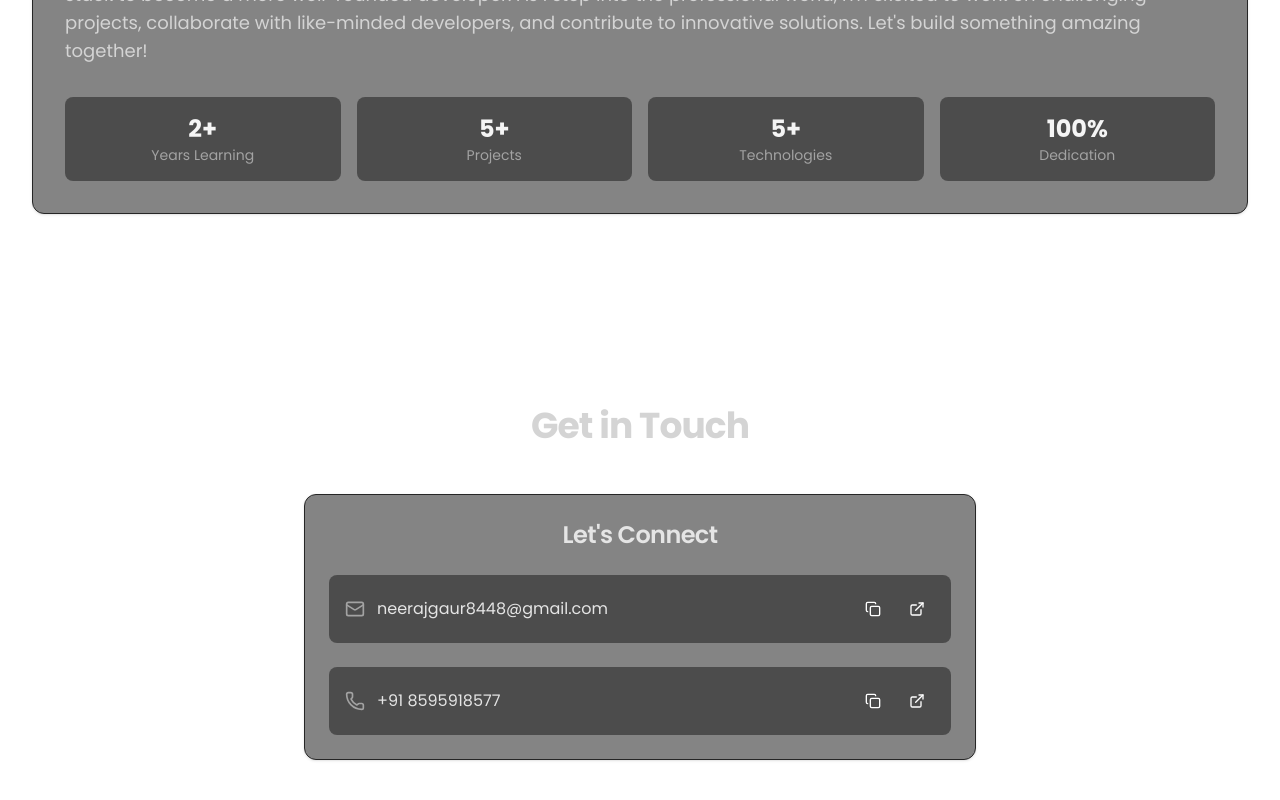
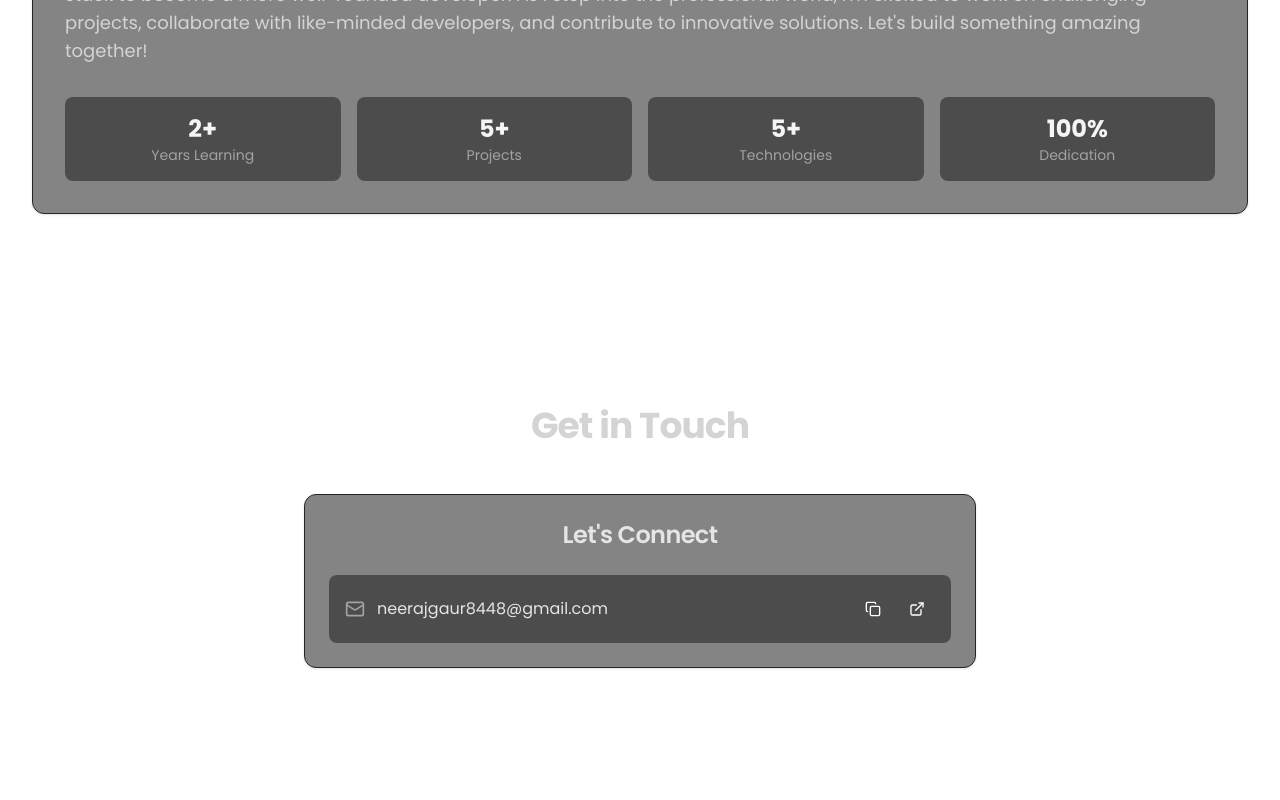
Before and after one commit to Neeraj110/PortFolio, a React (Vite) app: page / in a window 1280 px wide. Shown: the part 2952-3752 px from the top of the page. After the commit the page ends 3716 px from the top, so only its background shows below. Built offline with nearby package versions, Linux system fonts and the light colour scheme.

Commit message:
remove unused variables and comment out motion div in Contact component

```diff
--- a/src/components/Contact.jsx
+++ b/src/components/Contact.jsx
@@ -1,3 +1,4 @@
+/* eslint-disable no-unused-vars */
 import { CONTACT } from "../constants";
 import { motion } from "framer-motion";
 import { Card, CardContent, CardHeader, CardTitle } from "@/components/ui/card";
@@ -113,7 +114,7 @@ function Contact() {
               </motion.div>
 
               {/* Phone Section */}
-              <motion.div
+              {/* <motion.div
                 variants={contactVariants}
                 className="flex flex-col gap-2"
               >
@@ -152,7 +153,7 @@ function Contact() {
                     </Button>
                   </div>
                 </div>
-              </motion.div>
+              </motion.div> */}
             </CardContent>
           </Card>
         </motion.div>
```
